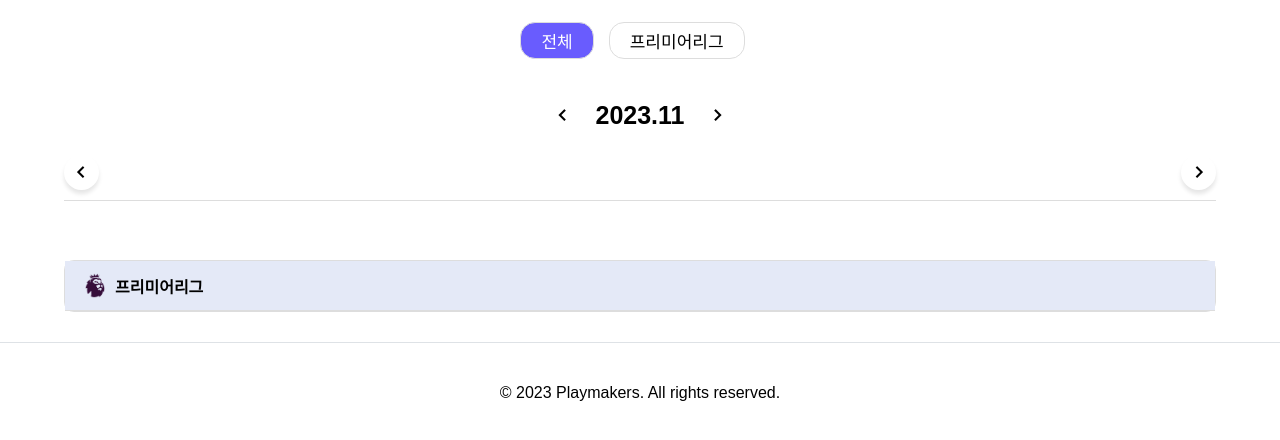
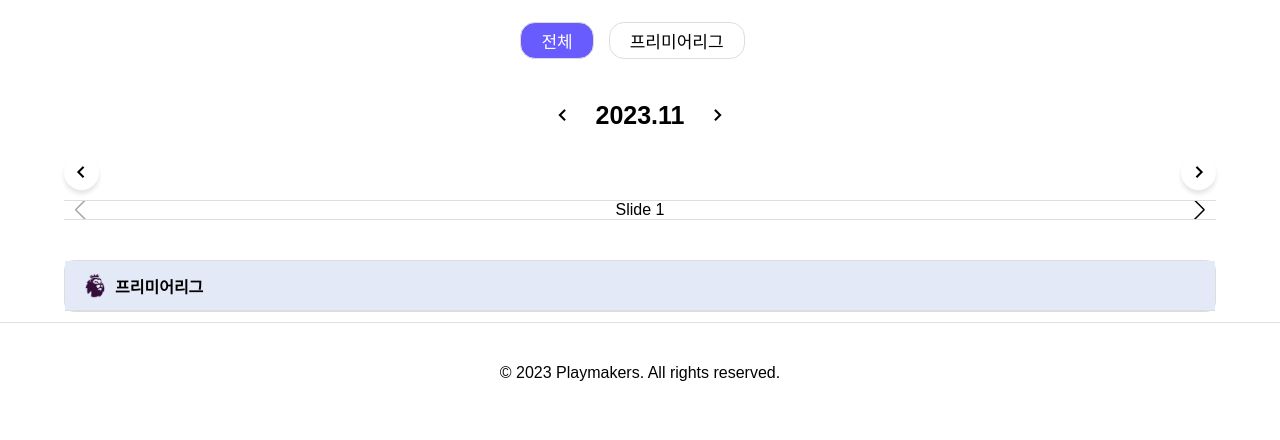
Before and after one commit to Sunny14578/soccer, a Django app: template frontapp/templates/frontapp/schedule.html in a window 1280 px wide. Shown: the part 70-510 px from the top of the page. Run offline with Django 4.2, Linux system fonts and the light colour scheme; the template is opened without the code that fills it, so the values that code supplies are empty; some web fonts are replaced.

Commit message:
[new]:slide js test

```diff
--- a/frontapp/static/css/schedule.css
+++ b/frontapp/static/css/schedule.css
@@ -239,3 +239,20 @@
     text-align: right;
     margin-right: 15px;
 }
+
+/* slide */
+.swiper{
+    width: 100%;
+    display: flex;
+    align-items: center;
+    text-align: center;
+    justify-content: center;
+    padding-bottom: 10px;
+    border-bottom: 1px solid var(--toggle-color);
+}
+
+.swiper-button-prev,
+.swiper-button-next{
+    --swiper-navigation-size:22px;
+    --swiper-theme-color:black;
+}
--- a/frontapp/static/js/schedule.js
+++ b/frontapp/static/js/schedule.js
@@ -222,6 +222,7 @@
 function createDaysTags(dateList){
     const fragment = document.createDocumentFragment();
     const daysTag = document.querySelector('.days');
+    const slideTag = document.querySelector('.swiper-slide');
 
     const days = new Date(year, month, 0).getDate();
 
@@ -284,3 +285,13 @@
     }
     return scoreCheck
 }
+
+const swiper = new Swiper('.swiper', {
+
+    // Navigation arrows
+    navigation: {
+      nextEl: '.swiper-button-next',
+      prevEl: '.swiper-button-prev',
+    },
+
+  });
--- a/frontapp/templates/frontapp/schedule.html
+++ b/frontapp/templates/frontapp/schedule.html
@@ -2,7 +2,10 @@
 {% load static %}
 
 {% block content %}
+<script src="https://cdn.jsdelivr.net/npm/swiper@11/swiper-bundle.min.js"></script>
 <link rel="stylesheet" type = "text/css" href="{% static 'css/schedule.css' %}">
+<link rel="stylesheet" href="https://cdn.jsdelivr.net/npm/swiper@11/swiper-bundle.min.css"/>
+
 
 <div class="main">
     <div class="leagues">
@@ -21,6 +24,20 @@
 
             </div>
             <i class='bx bx-chevron-right' ></i>
+        </div>
+        <div class="swiper">
+            <!-- Additional required wrapper -->
+            <div class="swiper-wrapper">
+            <!-- Slides -->
+            <div class="swiper-slide">Slide 1</div>
+            <div class="swiper-slide">Slide 2</div>
+            <div class="swiper-slide">Slide 3</div>
+            ...
+            </div>
+            <!-- If we need pagination -->
+            <!-- If we need navigation buttons -->
+            <div class="swiper-button-prev"></div>
+            <div class="swiper-button-next"></div>
         </div>
     </div>
     <div class="premier league">
@@ -60,14 +77,10 @@
             <span> 1R </span>
         </div>
     </div> -->
-    <div>
-        <div 1></div>
-        <div 2></div>
-        <div 3></div>
-    </div>
+
 </div>
 
 
-    <script src="{% static 'js/schedule.js' %}"></script>
+<script src="{% static 'js/schedule.js' %}"></script>
     <!-- <script src="{% static 'soccer_schedule.json' %}"></script> -->
 {% endblock %}
--- a/frontapp/urls.py
+++ b/frontapp/urls.py
@@ -1,7 +1,8 @@
 from django.urls import path
-from .views import home, schedule
+from .views import home, schedule, slidetest
 
 urlpatterns = [
     path('', home, name='home'),
     path('schedule/', schedule, name='schedule'),
+    path('test/', slidetest, name='test'),
 ]
--- a/frontapp/views.py
+++ b/frontapp/views.py
@@ -5,3 +5,6 @@
 
 def schedule(request):
     return render(request, 'frontapp/schedule.html')
+
+def slidetest(request):
+    return render(request, 'frontapp/test.html')
```
Also changed, not shown: frontapp/static/js/test.js (added, +9 -0 lines), frontapp/templates/frontapp/test.html (added, +32 -0 lines), frontapp/static/css/slide.css (added).
